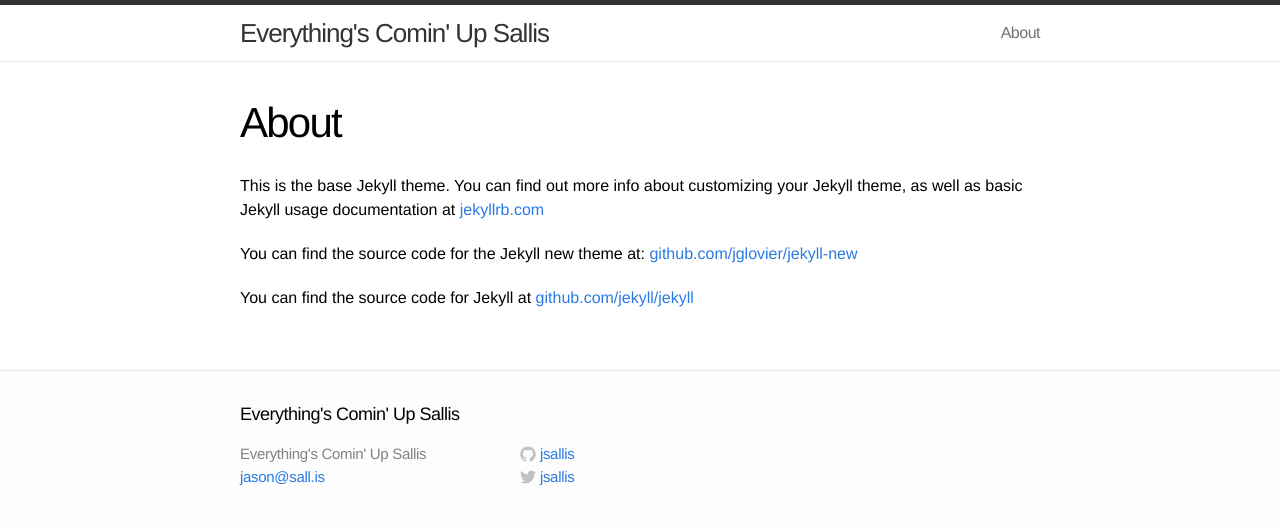
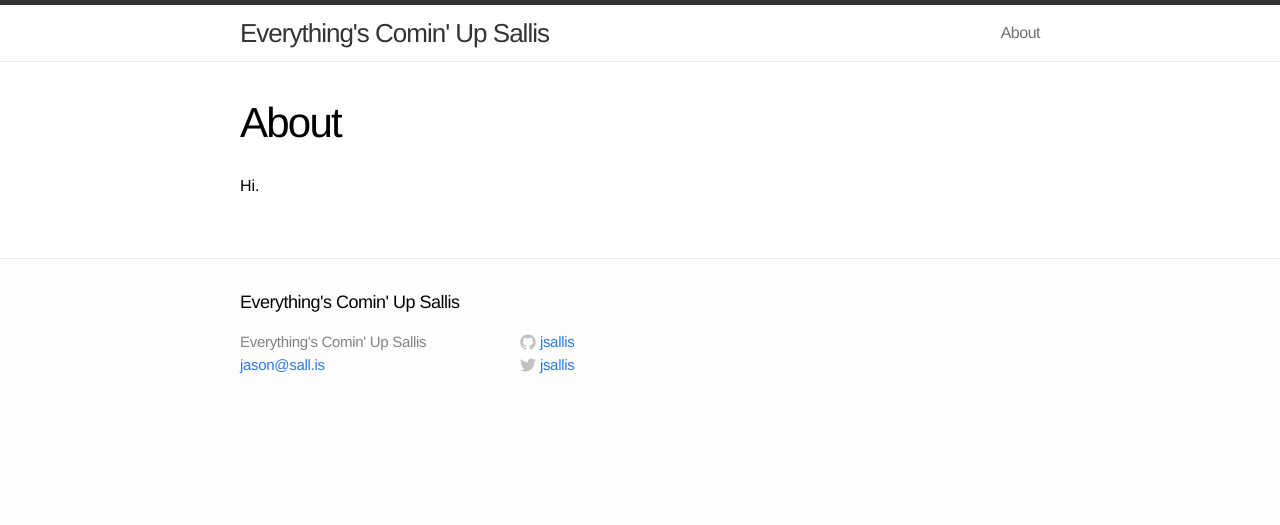
Before and after one commit to jsallis/jsallis.github.io, a Jekyll site: the page built from about.md, in a window 1280 px wide. Shown: the top 525 px of the page. Built offline with Jekyll 4.4.1, drawn with Linux system fonts in a browser that asks for light colours.

Commit message:
clear about page text for now

```diff
--- a/about.md
+++ b/about.md
@@ -4,8 +4,4 @@ title: About
 permalink: /about/
 ---
 
-This is the base Jekyll theme. You can find out more info about customizing your Jekyll theme, as well as basic Jekyll usage documentation at [jekyllrb.com](http://jekyllrb.com/)
-
-You can find the source code for the Jekyll new theme at: [github.com/jglovier/jekyll-new](https://github.com/jglovier/jekyll-new)
-
-You can find the source code for Jekyll at [github.com/jekyll/jekyll](https://github.com/jekyll/jekyll)
+Hi.
```
